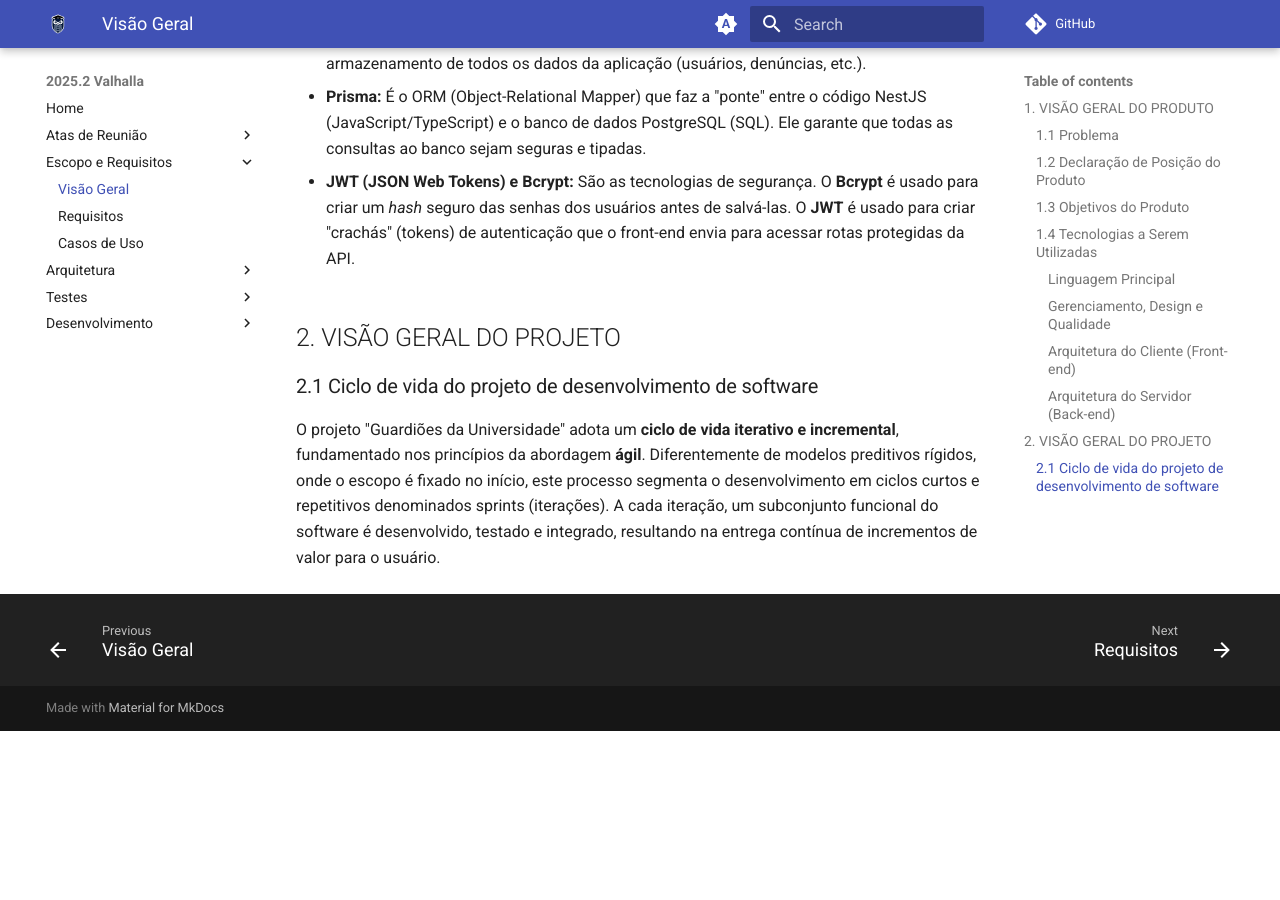
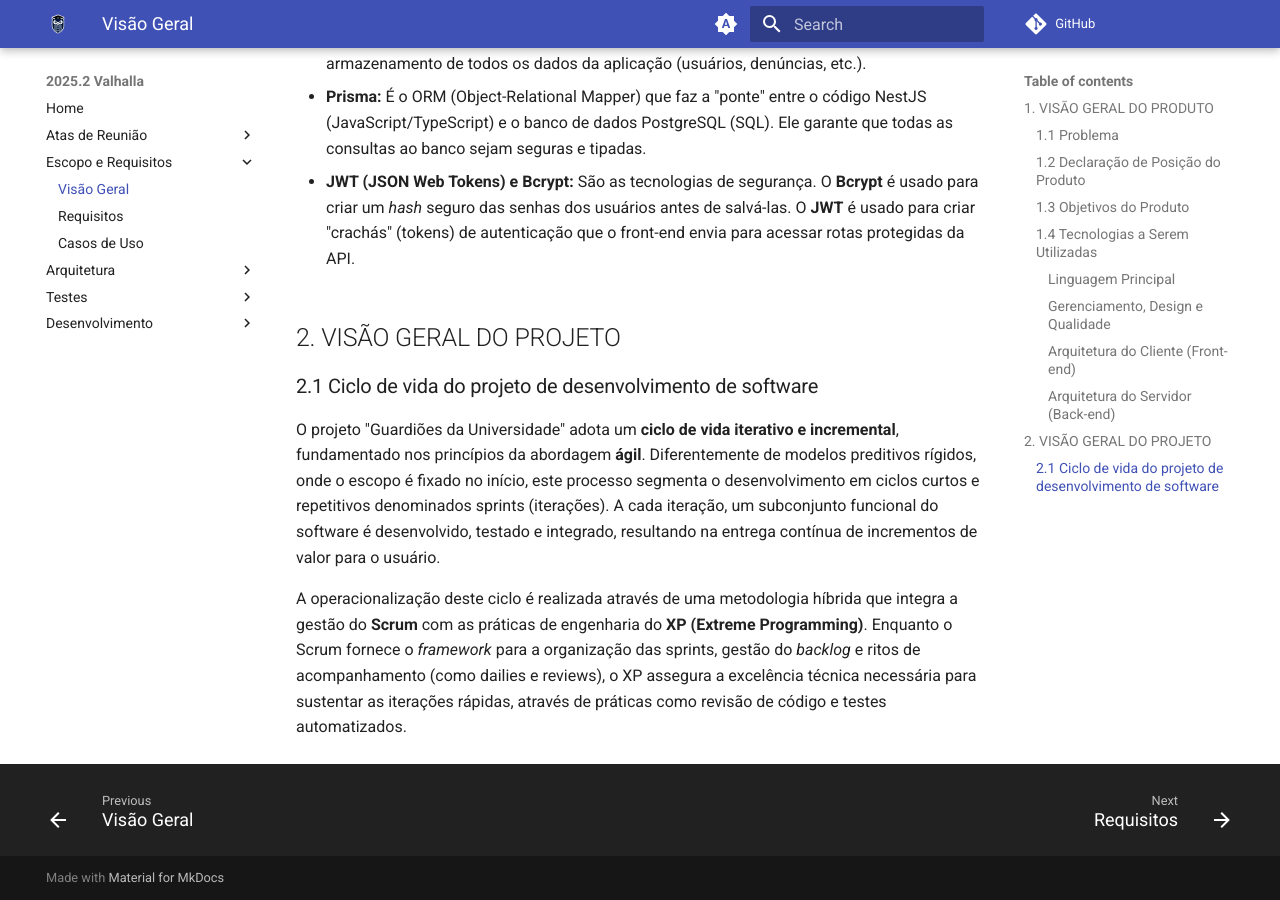
Before and after one commit to fga-eps-mds/2025.2-Valhalla-Docs, an MkDocs documentation site: the page built from docs/escopo-requisitos/geral.md, in a window 1280 px wide and 900 px high, scrolled down 4056 px. Built offline with MkDocs 1.6.1 and Material for MkDocs 9.7.7, drawn with Linux system fonts in a browser that asks for light colours; comment, search, counter and statistics services are not loaded; before the commit the page ends 4787 px from its top, so only the background shows below that.

Commit message:
doc - descreve metodos e tecnicas de metodologias aplicados (seção 2.1 doc.visão)

```diff
--- a/docs/escopo-requisitos/geral.md
+++ b/docs/escopo-requisitos/geral.md
@@ -114,3 +114,5 @@ O sistema "Guardiões da Universidade" utiliza um conjunto de tecnologias modern
 ### 2.1 Ciclo de vida do projeto de desenvolvimento de software
 
 O projeto "Guardiões da Universidade" adota um **ciclo de vida iterativo e incremental**, fundamentado nos princípios da abordagem **ágil**. Diferentemente de modelos preditivos rígidos, onde o escopo é fixado no início, este processo segmenta o desenvolvimento em ciclos curtos e repetitivos denominados sprints (iterações). A cada iteração, um subconjunto funcional do software é desenvolvido, testado e integrado, resultando na entrega contínua de incrementos de valor para o usuário.
+
+A operacionalização deste ciclo é realizada através de uma metodologia híbrida que integra a gestão do **Scrum** com as práticas de engenharia do **XP (Extreme Programming)**. Enquanto o Scrum fornece o *framework* para a organização das sprints, gestão do *backlog* e ritos de acompanhamento (como dailies e reviews), o XP assegura a excelência técnica necessária para sustentar as iterações rápidas, através de práticas como revisão de código e testes automatizados.
```
